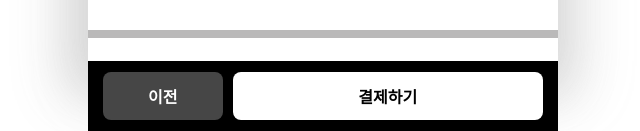
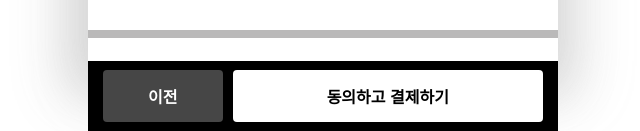
Before and after one commit to 2025-BLAYBUS-TEAM-hairGGmalza/hairGGmalza-client, a Next.js app: page /designer/1/payment in a window 1280 px wide. Shown: the part 669-800 px from the top of the page, without its empty margins (317-957 px from the left). Built offline with nearby package versions, Linux system fonts and the light colour scheme; a web font is replaced by a local one.

Commit message:
DESIGN: 디자인 수정

```diff
--- a/src/components/payment/ResevationForm.tsx
+++ b/src/components/payment/ResevationForm.tsx
@@ -216,7 +216,7 @@ const ReservationForm: React.FC = () => {
       </Container>
       <BottomButtonBar>
         <BackButton onClick={handleBack}>이전</BackButton>
-        <NextButton onClick={handleSubmit}>결제하기</NextButton>
+        <NextButton onClick={handleSubmit}>동의하고 결제하기</NextButton>
       </BottomButtonBar>
     </>
   );
@@ -288,7 +288,7 @@ const Select = styled.select`
   border-radius: 6px;
   border: 1px solid #ddd;
   background: #f5f5f5;
-  font-size: 16px;
+  font-size: 14px;
   color: #333;
   border: none;
 `;
@@ -370,26 +370,26 @@ const AccountWrapper = styled.div`
 
 const BackButton = styled.button`
   flex: 1;
-  padding: 12px;
+  padding:  14px 12px;
   font-size: 1.6rem;
   font-weight: bold;
   border: none;
   background-color: #464646;
   color: white;
   cursor: pointer;
-  border-radius: 8px;
+  border-radius: 4px;
   margin-right: 1rem;
 `;
 
 const NextButton = styled.button`
   flex: 3;
-  padding: 12px;
+  padding: 14px  12px;
   font-size: 1.6rem;
   font-weight: bold;
   border: none;
   background-color: white;
   cursor: pointer;
-  border-radius: 8px;
+  border-radius: 4px;
   width: 100%;
 `;
 
```
